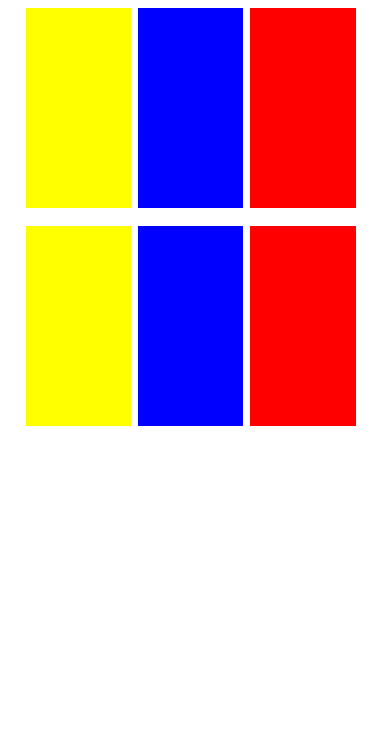
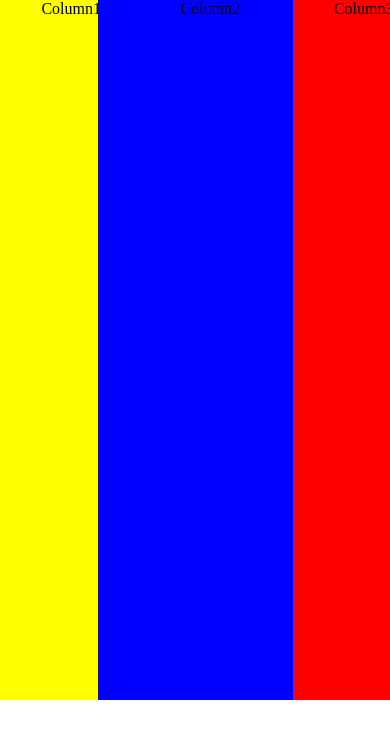
Before and after one commit to ahead123/my_first_commit, a plain HTML site: page floats.html in a window 390 px wide. Drawn offline with Linux system fonts and the light colour scheme.

Commit message:
3 column responsive

```diff
--- a/floats.html
+++ b/floats.html
@@ -7,48 +7,34 @@
 body {
 	width: 100%;
 	height: 100%;
+	margin: 0;
 }
-#container {
-	width: 90%;
-	height: 100%;
+#left, #middle, #right {
+	box-sizing: border-box;
+	float: left;
+	height: 700px;
 }
 #left {
-	width: 30%;
-	height: 200px;
-	float: left;
-	margin-left: 5%;
+	width: 25%;
 	background-color: yellow;
 }
 #middle {
-	width: 30%;
-	height: 200px;
-	float: left;
-	margin-left: 2%;
+	width: 50%;
 	background-color: blue;
 }
 #right {
-	width: 30%;
-	height: 200px;
-	float: right;
-	margin-right: 1%;
+	width: 25%;
 	background-color: red;
 }
-#spacebuffer {
-	color: white;
+p {
+	margin: 0 auto;
+	width: 15%;
 }
 </style>
 
 <body>
-	<div id="container">
-	<div id="left"></div>
-	<div id="middle"></div>
-	<div id="right"></div>
-</div><!--ends container-->
-<div id="spacebuffer">spacebuffer</div>
-	<div id="container">
-	<div id="left"></div>
-	<div id="middle"></div>
-	<div id="right"></div>
-</div><!--ends container-->
+	<div id="left"><p>Column1</p></div>
+	<div id="middle"><p>Column2</p></div>
+	<div id="right"><p>Column3</p></div>
 </body>
 </html>
```
